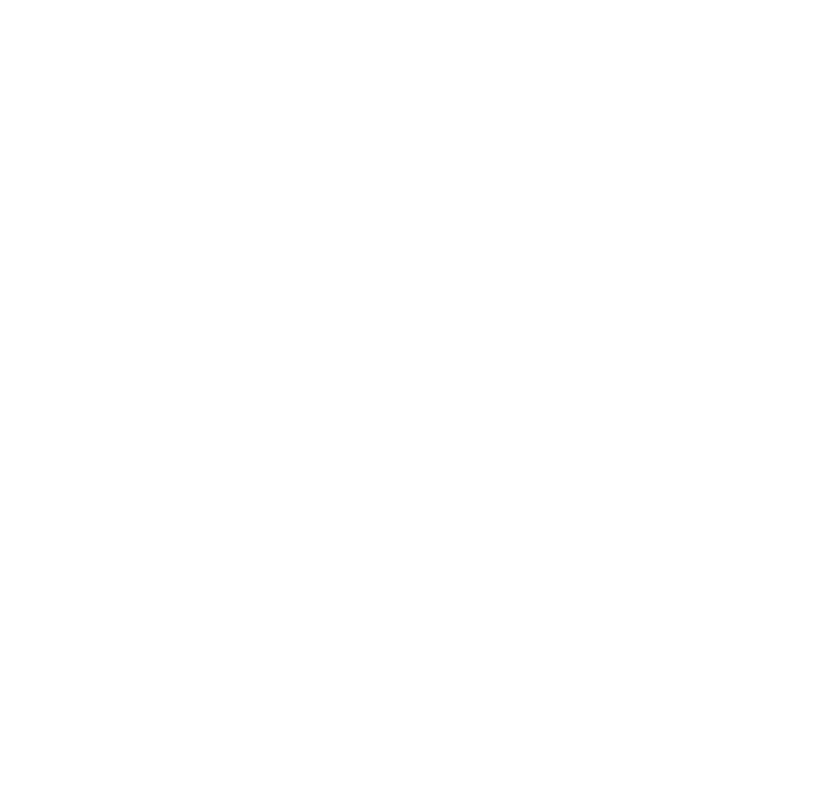
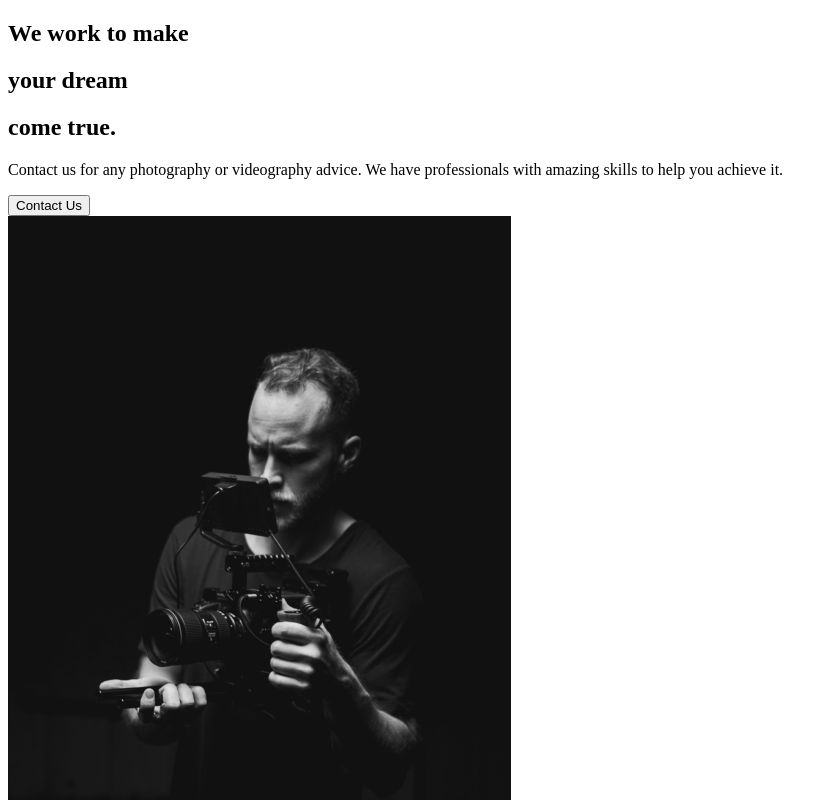
Before and after one commit to jaanvi-39/capture, a React (Create React App) app: page / in a window 1280 px wide. Shown: the top 800 px of the page, without its empty margins (0-837 px from the left). Built offline with nearby package versions, Linux system fonts and the light colour scheme.

Commit message:
2.About section

```diff
--- a/src/App.js
+++ b/src/App.js
@@ -1,7 +1,16 @@
 import React from "react";
 
+//import pages
+import AboutUs from "./pages/AboutUs";
+
+// import styles
+
 function App() {
-  return <div className="App"></div>;
+  return (
+    <div className="App">
+      <AboutUs />
+    </div>
+  );
 }
 
 export default App;
--- /dev/null
+++ b/src/components/AboutSection.js
@@ -0,0 +1,34 @@
+import React from "react";
+import home1 from "../img/home1.png";
+
+const AboutSection = () => {
+  return (
+    <div className="about-section">
+      <div className="description">
+        <div className="title">
+          <div className="hide">
+            <h2>We work to make </h2>
+          </div>
+          <div className="hide">
+            <h2>
+              your <span>dream</span>
+            </h2>
+          </div>
+          <div className="hide">
+            <h2>come true. </h2>
+          </div>
+        </div>
+        <p>
+          Contact us for any photography or videography advice. We have
+          professionals with amazing skills to help you achieve it.
+        </p>
+        <button>Contact Us</button>
+      </div>
+      <div className="img-section">
+        <img src={home1} alt=""></img>
+      </div>
+    </div>
+  );
+};
+
+export default AboutSection;
--- /dev/null
+++ b/src/pages/AboutUs.js
@@ -0,0 +1,14 @@
+import React from "react";
+
+//import component of pages
+import AboutSection from "../components/AboutSection";
+
+const AboutUs = () => {
+  return (
+    <div>
+      <AboutSection />
+    </div>
+  );
+};
+
+export default AboutUs;
--- /dev/null
+++ b/src/styles/_aboutSection.scss
@@ -0,0 +1,3 @@
+.about-section {
+  display: flex;
+}
--- /dev/null
+++ b/src/styles/app.scss
@@ -0,0 +1,9 @@
+* {
+  padding: 0;
+  margin: 0;
+  box-sizing: border-box;
+}
+body {
+  background-color: rgb(35, 35, 35);
+}
+@import url(./_aboutSection.scss);
```
